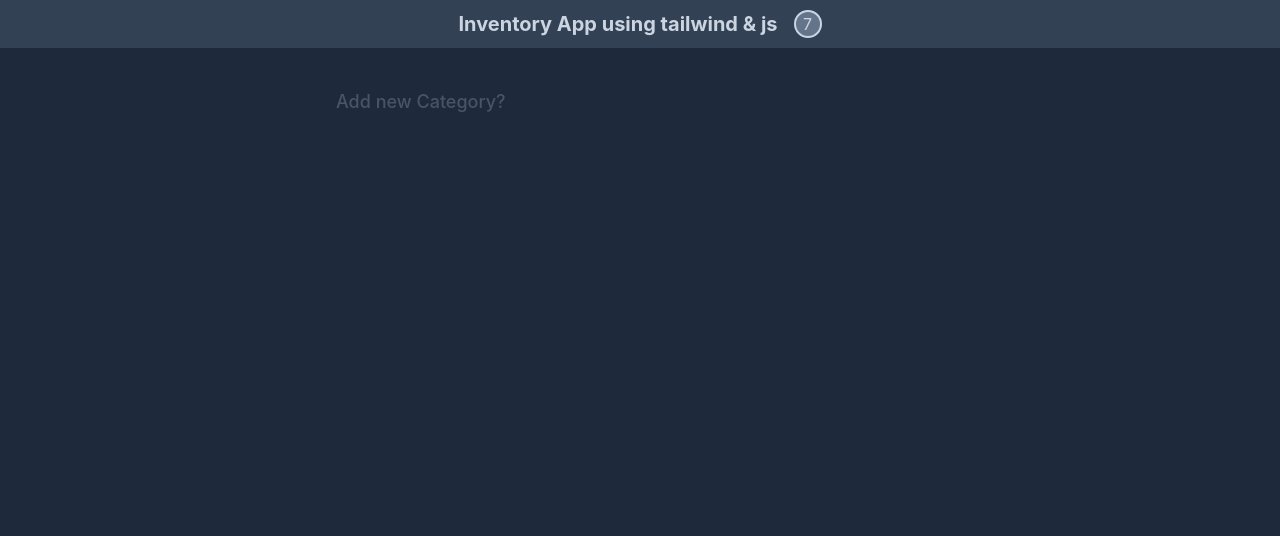
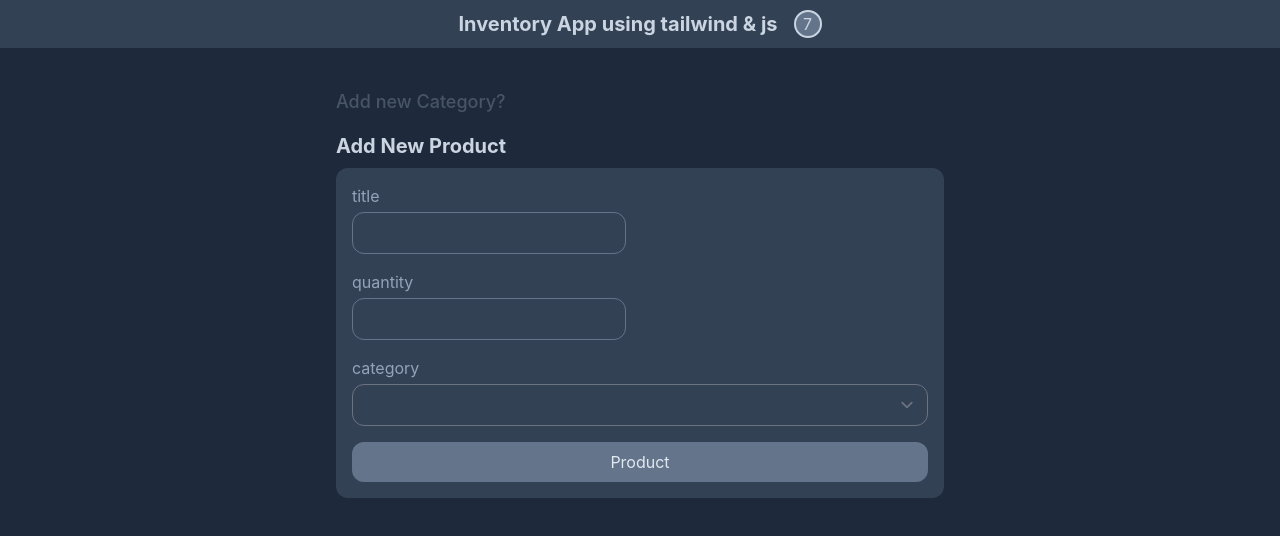
Before and after one commit to amirShirany/inventory-app-withTailwind-, a React (Create React App) app: page / in a window 1280 px wide. Shown: the top 536 px of the page. Built offline with nearby package versions, Linux system fonts and the light colour scheme.

Commit message:
Add : productsForm component and lift state up

```diff
--- a/src/App.js
+++ b/src/App.js
@@ -1,6 +1,8 @@
 import "./App.css";
-import Category from "./components/Category";
+import CategoryForm from "./components/Category";
 import NavBar from "./components/NavBar";
+import ProductsForm from "./components/Products";
+import { useState } from "react";
 
 const products = [
   {
@@ -39,12 +41,15 @@ const categories = [
 ];
 
 function App() {
+  const [categories, setCategories] = useState([]);
+
   return (
     <div>
       <div className="bg-slate-800  min-h-screen">
         <NavBar />
         <div className="container max-w-screen-sm mx-auto p-4">
-          <Category />
+          <CategoryForm setCategories={setCategories} />
+          <ProductsForm categories={categories} />
         </div>
       </div>
     </div>
--- a/src/components/Category.js
+++ b/src/components/Category.js
@@ -1,12 +1,12 @@
+import { data } from "autoprefixer";
 import { useState } from "react";
 
-const CategoryForm = () => {
+const CategoryForm = ({ setCategories }) => {
   const [isShow, setIsShow] = useState(false);
   const [categoryFormData, setCategoryFormData] = useState({
     title: "",
     description: "",
   });
-  const [categories, setCategories] = useState([]);
 
   const changeHandler = (e) => {
     const { name, value } = e.target;
@@ -18,6 +18,7 @@ const CategoryForm = () => {
     const newCategory = {
       ...categoryFormData,
       createAt: new Date().toISOString(),
+      id: new Date().getDate(),
     };
     setCategories((prevState) => [...prevState, newCategory]);
     setCategoryFormData({ title: "", description: "" });
--- a/src/components/Products.js
+++ b/src/components/Products.js
@@ -0,0 +1,69 @@
+const productsForm = ({ categories }) => {
+  return (
+    <div className="mb-6">
+      <h2 className="text-xl text-slate-300 font-bold mb-2">Add New Product</h2>
+      <form className="bg-slate-700 p-4 rounded-xl flex flex-col gap-y-4">
+        <div>
+          <label htmlFor="product-title" className="block mb-1 text-slate-400">
+            title
+          </label>
+          <input
+            type="text"
+            name="product-title"
+            id="product-title"
+            className="bg-transparent rounded-xl border border-slate-500 text-slate-400 w-full md:w-auto"
+          ></input>
+        </div>
+        <div>
+          <label
+            htmlFor="product-quantity"
+            className="block mb-1 text-slate-400"
+          >
+            quantity
+          </label>
+          <input
+            type="number"
+            name="product-quantity"
+            id="product-quantity"
+            className="bg-transparent rounded-xl border border-slate-500 text-slate-400 w-full md:w-auto"
+          ></input>
+        </div>
+        <div>
+          <label
+            htmlFor="product-category"
+            className="block mb-1 text-slate-400"
+          >
+            category
+          </label>
+          <select
+            name="product-category"
+            id="product-category"
+            className="bg-transparent text-slate-400 rounded-xl w-full"
+          >
+            {categories.map((category) => {
+              return (
+                <option
+                  key={category.id}
+                  className="bg-slate-500 text-slate-300"
+                  value=""
+                >
+                  {category.title}
+                </option>
+              );
+            })}
+          </select>
+        </div>
+        <div className="flex items-center justify-between gap-x-4">
+          <button
+            id="add-new-product"
+            className="flex-1 bg-slate-500 text-slate-200 rounded-xl py-2"
+          >
+            Product
+          </button>
+        </div>
+      </form>
+    </div>
+  );
+};
+
+export default productsForm;
```
